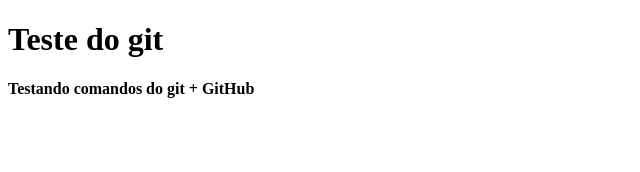
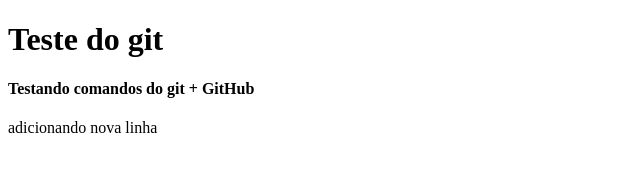
Before and after one commit to C-menoia/ubuntuGogs, a plain HTML site: page index.html in a window 1280 px wide. Shown: the whole page, without its empty margins (0-640 px from the left). Drawn offline with Linux system fonts and the light colour scheme.

Commit message:
Segundo commit

```diff
--- a/index.html
+++ b/index.html
@@ -8,5 +8,6 @@
 <body>
     <h1>Teste do git</h1>
     <h4>Testando comandos do git + GitHub</h4>
+    <p>adicionando nova linha</p>
 </body>
 </html>
```
